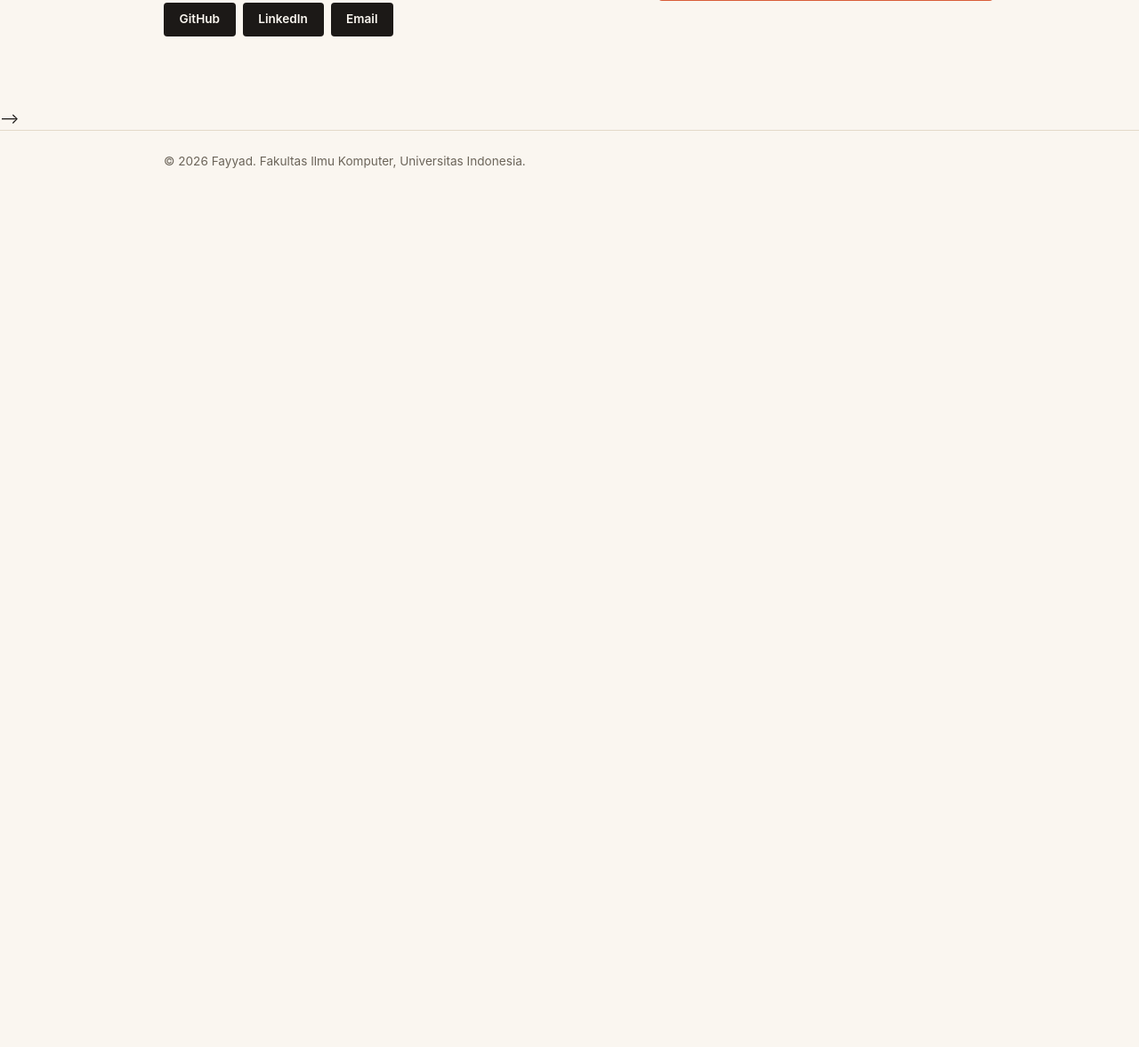
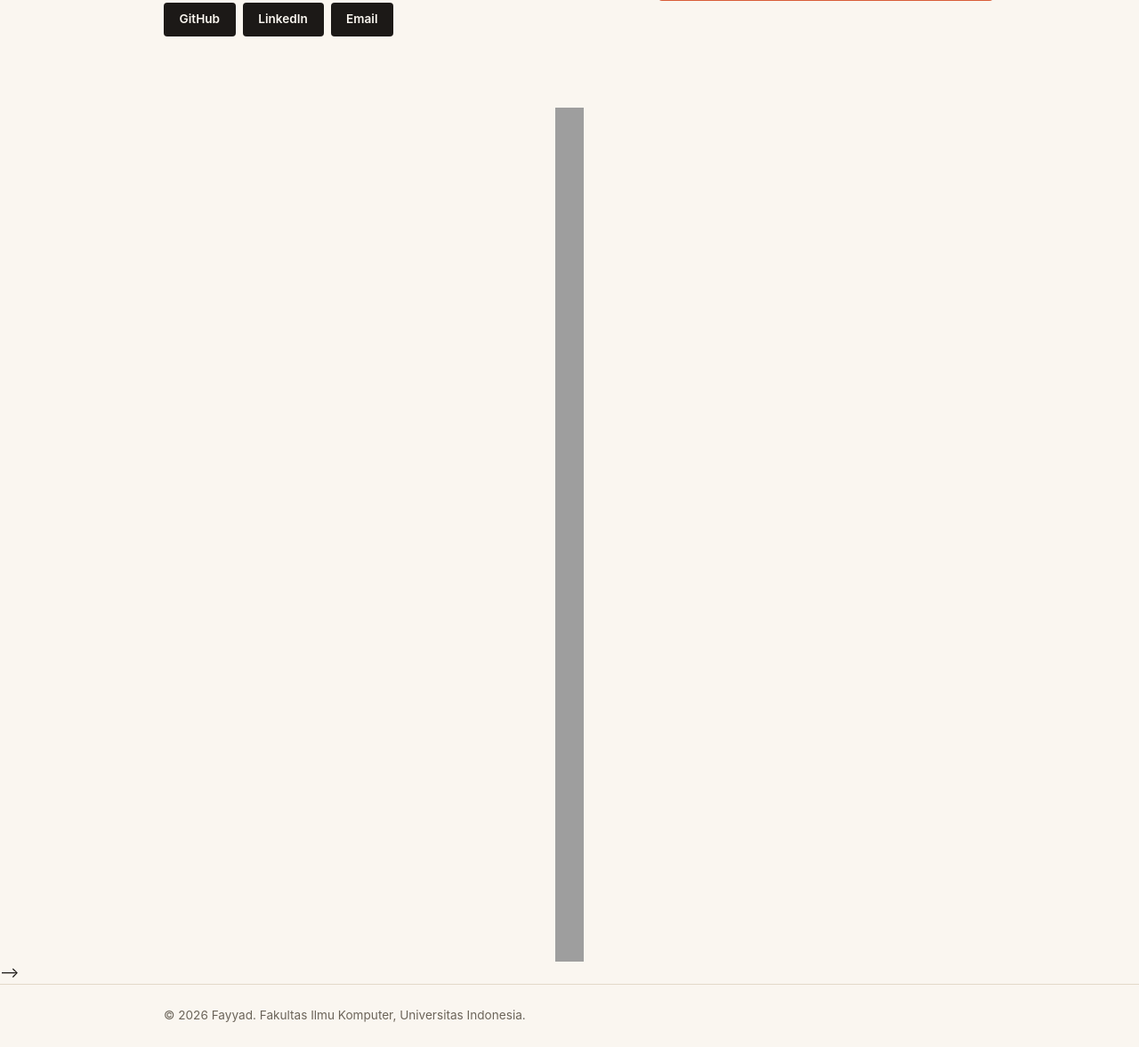
Before and after one commit to fayyadmmadani/myportofolio, a Django app: page / in a window 1280 px wide. Shown: the part 601-1778 px from the top of the page at 89% size. Before the commit the page ends 790 px from the top, so only its background shows below. Run offline with Django 5.2, Linux system fonts and the light colour scheme; grey boxes are pictures that could not be loaded.

Commit message:
feat: replace icon-font to real logo image from CDN

```diff
--- a/static/css/sections/_tools.css
+++ b/static/css/sections/_tools.css
@@ -17,18 +17,16 @@
 
 .tools-icon {
   display: flex;
-  font-size: 32px;
-  color: var(--text-secondary);
+  align-items: center;
+  justify-content: center;
   flex-shrink: 0;
 }
 
-/* warna asli tiap brand, menggantikan var(--text-secondary) di atas */
-.tools-icon--python { color: #3776ab; }
-.tools-icon--js { color: #f7df1e; }
-.tools-icon--html5 { color: #e34f26; }
-.tools-icon--css3 { color: #1572b6; }
-.tools-icon--git { color: #f05032; }
-.tools-icon--docker { color: #2496ed; }
+.tools-icon-img {
+  width: 32px;
+  height: 32px;
+  display: block;
+}
 
 @keyframes marquee-scroll {
   from {
@@ -40,7 +38,6 @@
 }
 
 @media (min-width: 768px) {
-  /* batas marquee disamakan dengan .container: max-width + margin auto + padding yang sama */
   .tools-marquee {
     max-width: 960px;
     margin: 0 auto;
--- a/templates/sections/_tools.html
+++ b/templates/sections/_tools.html
@@ -6,115 +6,187 @@
   <div class="tools-marquee">
     <div class="tools-track">
       <!-- blok 1 (asli, terbaca screen reader) -- diulang 3x supaya total lebar > lebar layar terlebar -->
-      <span class="tools-icon tools-icon--python"
-        ><i class="fa-brands fa-python"></i
-      ></span>
-      <span class="tools-icon tools-icon--js"
-        ><i class="fa-brands fa-js"></i
-      ></span>
-      <span class="tools-icon tools-icon--html5"
-        ><i class="fa-brands fa-html5"></i
-      ></span>
-      <span class="tools-icon tools-icon--css3"
-        ><i class="fa-brands fa-css3-alt"></i
-      ></span>
-      <span class="tools-icon tools-icon--git"
-        ><i class="fa-brands fa-git-alt"></i
-      ></span>
-      <span class="tools-icon tools-icon--docker"
-        ><i class="fa-brands fa-docker"></i
-      ></span>
-      <span class="tools-icon tools-icon--python"
-        ><i class="fa-brands fa-python"></i
-      ></span>
-      <span class="tools-icon tools-icon--js"
-        ><i class="fa-brands fa-js"></i
-      ></span>
-      <span class="tools-icon tools-icon--html5"
-        ><i class="fa-brands fa-html5"></i
-      ></span>
-      <span class="tools-icon tools-icon--css3"
-        ><i class="fa-brands fa-css3-alt"></i
-      ></span>
-      <span class="tools-icon tools-icon--git"
-        ><i class="fa-brands fa-git-alt"></i
-      ></span>
-      <span class="tools-icon tools-icon--docker"
-        ><i class="fa-brands fa-docker"></i
-      ></span>
-      <span class="tools-icon tools-icon--python"
-        ><i class="fa-brands fa-python"></i
-      ></span>
-      <span class="tools-icon tools-icon--js"
-        ><i class="fa-brands fa-js"></i
-      ></span>
-      <span class="tools-icon tools-icon--html5"
-        ><i class="fa-brands fa-html5"></i
-      ></span>
-      <span class="tools-icon tools-icon--css3"
-        ><i class="fa-brands fa-css3-alt"></i
-      ></span>
-      <span class="tools-icon tools-icon--git"
-        ><i class="fa-brands fa-git-alt"></i
-      ></span>
-      <span class="tools-icon tools-icon--docker"
-        ><i class="fa-brands fa-docker"></i
-      ></span>
+      <span class="tools-icon"
+        ><img
+          src="https://cdn.jsdelivr.net/gh/devicons/devicon/icons/python/python-original.svg"
+          alt="Python"
+          class="tools-icon-img"
+      /></span>
+      <span class="tools-icon"
+        ><img
+          src="https://cdn.jsdelivr.net/gh/devicons/devicon/icons/javascript/javascript-original.svg"
+          alt="JavaScript"
+          class="tools-icon-img"
+      /></span>
+      <span class="tools-icon"
+        ><img
+          src="https://cdn.jsdelivr.net/gh/devicons/devicon/icons/html5/html5-original.svg"
+          alt="HTML5"
+          class="tools-icon-img"
+      /></span>
+      <span class="tools-icon"
+        ><img
+          src="https://cdn.jsdelivr.net/gh/devicons/devicon/icons/css3/css3-original.svg"
+          alt="CSS3"
+          class="tools-icon-img"
+      /></span>
+      <span class="tools-icon"
+        ><img
+          src="https://cdn.jsdelivr.net/gh/devicons/devicon/icons/git/git-original.svg"
+          alt="Git"
+          class="tools-icon-img"
+      /></span>
+      <span class="tools-icon"
+        ><img
+          src="https://cdn.jsdelivr.net/gh/devicons/devicon/icons/python/python-original.svg"
+          alt="Python"
+          class="tools-icon-img"
+      /></span>
+      <span class="tools-icon"
+        ><img
+          src="https://cdn.jsdelivr.net/gh/devicons/devicon/icons/javascript/javascript-original.svg"
+          alt="JavaScript"
+          class="tools-icon-img"
+      /></span>
+      <span class="tools-icon"
+        ><img
+          src="https://cdn.jsdelivr.net/gh/devicons/devicon/icons/html5/html5-original.svg"
+          alt="HTML5"
+          class="tools-icon-img"
+      /></span>
+      <span class="tools-icon"
+        ><img
+          src="https://cdn.jsdelivr.net/gh/devicons/devicon/icons/css3/css3-original.svg"
+          alt="CSS3"
+          class="tools-icon-img"
+      /></span>
+      <span class="tools-icon"
+        ><img
+          src="https://cdn.jsdelivr.net/gh/devicons/devicon/icons/git/git-original.svg"
+          alt="Git"
+          class="tools-icon-img"
+      /></span>
+      <span class="tools-icon"
+        ><img
+          src="https://cdn.jsdelivr.net/gh/devicons/devicon/icons/python/python-original.svg"
+          alt="Python"
+          class="tools-icon-img"
+      /></span>
+      <span class="tools-icon"
+        ><img
+          src="https://cdn.jsdelivr.net/gh/devicons/devicon/icons/javascript/javascript-original.svg"
+          alt="JavaScript"
+          class="tools-icon-img"
+      /></span>
+      <span class="tools-icon"
+        ><img
+          src="https://cdn.jsdelivr.net/gh/devicons/devicon/icons/html5/html5-original.svg"
+          alt="HTML5"
+          class="tools-icon-img"
+      /></span>
+      <span class="tools-icon"
+        ><img
+          src="https://cdn.jsdelivr.net/gh/devicons/devicon/icons/css3/css3-original.svg"
+          alt="CSS3"
+          class="tools-icon-img"
+      /></span>
+      <span class="tools-icon"
+        ><img
+          src="https://cdn.jsdelivr.net/gh/devicons/devicon/icons/git/git-original.svg"
+          alt="Git"
+          class="tools-icon-img"
+      /></span>
       <!-- blok 2: salinan PERSIS blok 1 (aria-hidden) -- wajib sama persis, ini yang bikin loop mulus di titik 50% -->
-      <span class="tools-icon tools-icon--python" aria-hidden="true"
-        ><i class="fa-brands fa-python"></i
-      ></span>
-      <span class="tools-icon tools-icon--js" aria-hidden="true"
-        ><i class="fa-brands fa-js"></i
-      ></span>
-      <span class="tools-icon tools-icon--html5" aria-hidden="true"
-        ><i class="fa-brands fa-html5"></i
-      ></span>
-      <span class="tools-icon tools-icon--css3" aria-hidden="true"
-        ><i class="fa-brands fa-css3-alt"></i
-      ></span>
-      <span class="tools-icon tools-icon--git" aria-hidden="true"
-        ><i class="fa-brands fa-git-alt"></i
-      ></span>
-      <span class="tools-icon tools-icon--docker" aria-hidden="true"
-        ><i class="fa-brands fa-docker"></i
-      ></span>
-      <span class="tools-icon tools-icon--python" aria-hidden="true"
-        ><i class="fa-brands fa-python"></i
-      ></span>
-      <span class="tools-icon tools-icon--js" aria-hidden="true"
-        ><i class="fa-brands fa-js"></i
-      ></span>
-      <span class="tools-icon tools-icon--html5" aria-hidden="true"
-        ><i class="fa-brands fa-html5"></i
-      ></span>
-      <span class="tools-icon tools-icon--css3" aria-hidden="true"
-        ><i class="fa-brands fa-css3-alt"></i
-      ></span>
-      <span class="tools-icon tools-icon--git" aria-hidden="true"
-        ><i class="fa-brands fa-git-alt"></i
-      ></span>
-      <span class="tools-icon tools-icon--docker" aria-hidden="true"
-        ><i class="fa-brands fa-docker"></i
-      ></span>
-      <span class="tools-icon tools-icon--python" aria-hidden="true"
-        ><i class="fa-brands fa-python"></i
-      ></span>
-      <span class="tools-icon tools-icon--js" aria-hidden="true"
-        ><i class="fa-brands fa-js"></i
-      ></span>
-      <span class="tools-icon tools-icon--html5" aria-hidden="true"
-        ><i class="fa-brands fa-html5"></i
-      ></span>
-      <span class="tools-icon tools-icon--css3" aria-hidden="true"
-        ><i class="fa-brands fa-css3-alt"></i
-      ></span>
-      <span class="tools-icon tools-icon--git" aria-hidden="true"
-        ><i class="fa-brands fa-git-alt"></i
-      ></span>
-      <span class="tools-icon tools-icon--docker" aria-hidden="true"
-        ><i class="fa-brands fa-docker"></i
-      ></span>
+      <span class="tools-icon" aria-hidden="true"
+        ><img
+          src="https://cdn.jsdelivr.net/gh/devicons/devicon/icons/python/python-original.svg"
+          alt=""
+          class="tools-icon-img"
+      /></span>
+      <span class="tools-icon" aria-hidden="true"
+        ><img
+          src="https://cdn.jsdelivr.net/gh/devicons/devicon/icons/javascript/javascript-original.svg"
+          alt=""
+          class="tools-icon-img"
+      /></span>
+      <span class="tools-icon" aria-hidden="true"
+        ><img
+          src="https://cdn.jsdelivr.net/gh/devicons/devicon/icons/html5/html5-original.svg"
+          alt=""
+          class="tools-icon-img"
+      /></span>
+      <span class="tools-icon" aria-hidden="true"
+        ><img
+          src="https://cdn.jsdelivr.net/gh/devicons/devicon/icons/css3/css3-original.svg"
+          alt=""
+          class="tools-icon-img"
+      /></span>
+      <span class="tools-icon" aria-hidden="true"
+        ><img
+          src="https://cdn.jsdelivr.net/gh/devicons/devicon/icons/git/git-original.svg"
+          alt=""
+          class="tools-icon-img"
+      /></span>
+      <span class="tools-icon" aria-hidden="true"
+        ><img
+          src="https://cdn.jsdelivr.net/gh/devicons/devicon/icons/python/python-original.svg"
+          alt=""
+          class="tools-icon-img"
+      /></span>
+      <span class="tools-icon" aria-hidden="true"
+        ><img
+          src="https://cdn.jsdelivr.net/gh/devicons/devicon/icons/javascript/javascript-original.svg"
+          alt=""
+          class="tools-icon-img"
+      /></span>
+      <span class="tools-icon" aria-hidden="true"
+        ><img
+          src="https://cdn.jsdelivr.net/gh/devicons/devicon/icons/html5/html5-original.svg"
+          alt=""
+          class="tools-icon-img"
+      /></span>
+      <span class="tools-icon" aria-hidden="true"
+        ><img
+          src="https://cdn.jsdelivr.net/gh/devicons/devicon/icons/css3/css3-original.svg"
+          alt=""
+          class="tools-icon-img"
+      /></span>
+      <span class="tools-icon" aria-hidden="true"
+        ><img
+          src="https://cdn.jsdelivr.net/gh/devicons/devicon/icons/git/git-original.svg"
+          alt=""
+          class="tools-icon-img"
+      /></span>
+      <span class="tools-icon" aria-hidden="true"
+        ><img
+          src="https://cdn.jsdelivr.net/gh/devicons/devicon/icons/python/python-original.svg"
+          alt=""
+          class="tools-icon-img"
+      /></span>
+      <span class="tools-icon" aria-hidden="true"
+        ><img
+          src="https://cdn.jsdelivr.net/gh/devicons/devicon/icons/javascript/javascript-original.svg"
+          alt=""
+          class="tools-icon-img"
+      /></span>
+      <span class="tools-icon" aria-hidden="true"
+        ><img
+          src="https://cdn.jsdelivr.net/gh/devicons/devicon/icons/html5/html5-original.svg"
+          alt=""
+          class="tools-icon-img"
+      /></span>
+      <span class="tools-icon" aria-hidden="true"
+        ><img
+          src="https://cdn.jsdelivr.net/gh/devicons/devicon/icons/css3/css3-original.svg"
+          alt=""
+          class="tools-icon-img"
+      /></span>
+      <span class="tools-icon" aria-hidden="true"
+        ><img
+          src="https://cdn.jsdelivr.net/gh/devicons/devicon/icons/git/git-original.svg"
+          alt=""
+          class="tools-icon-img"
+      /></span>
     </div>
   </div>
 </section>
```
